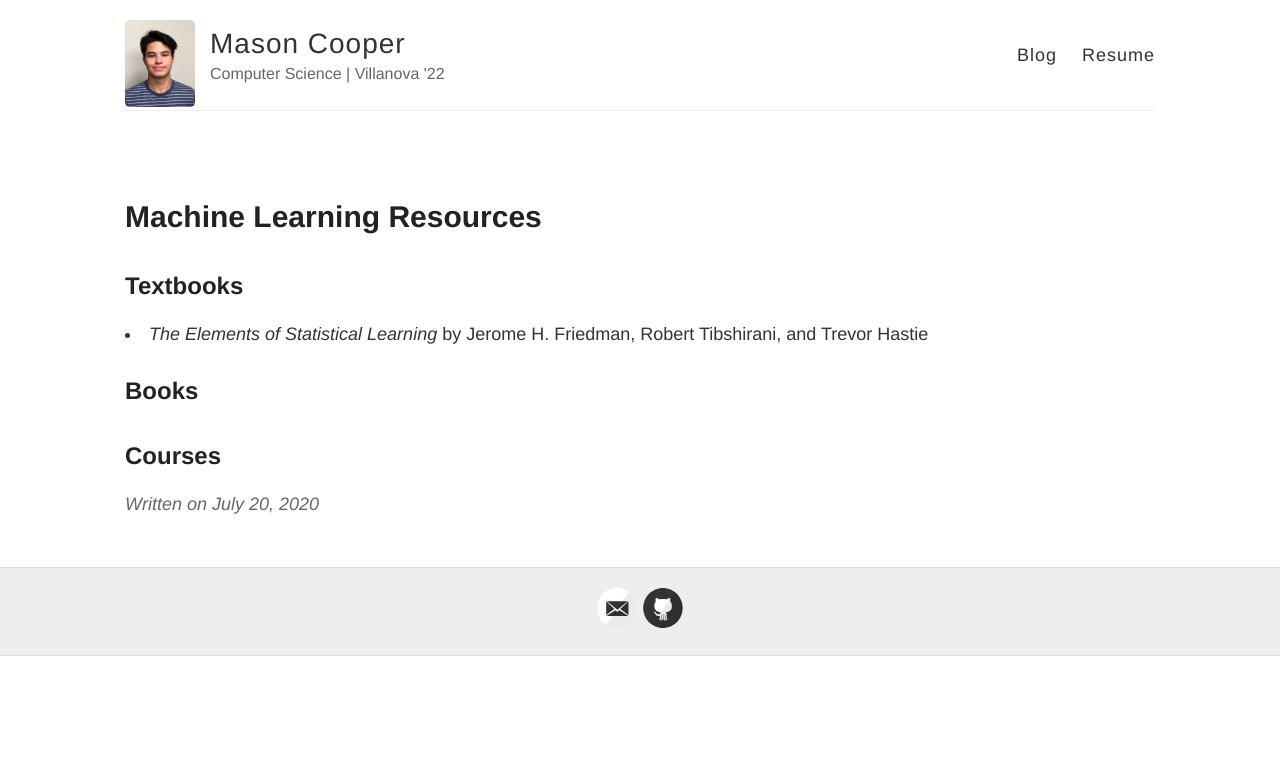
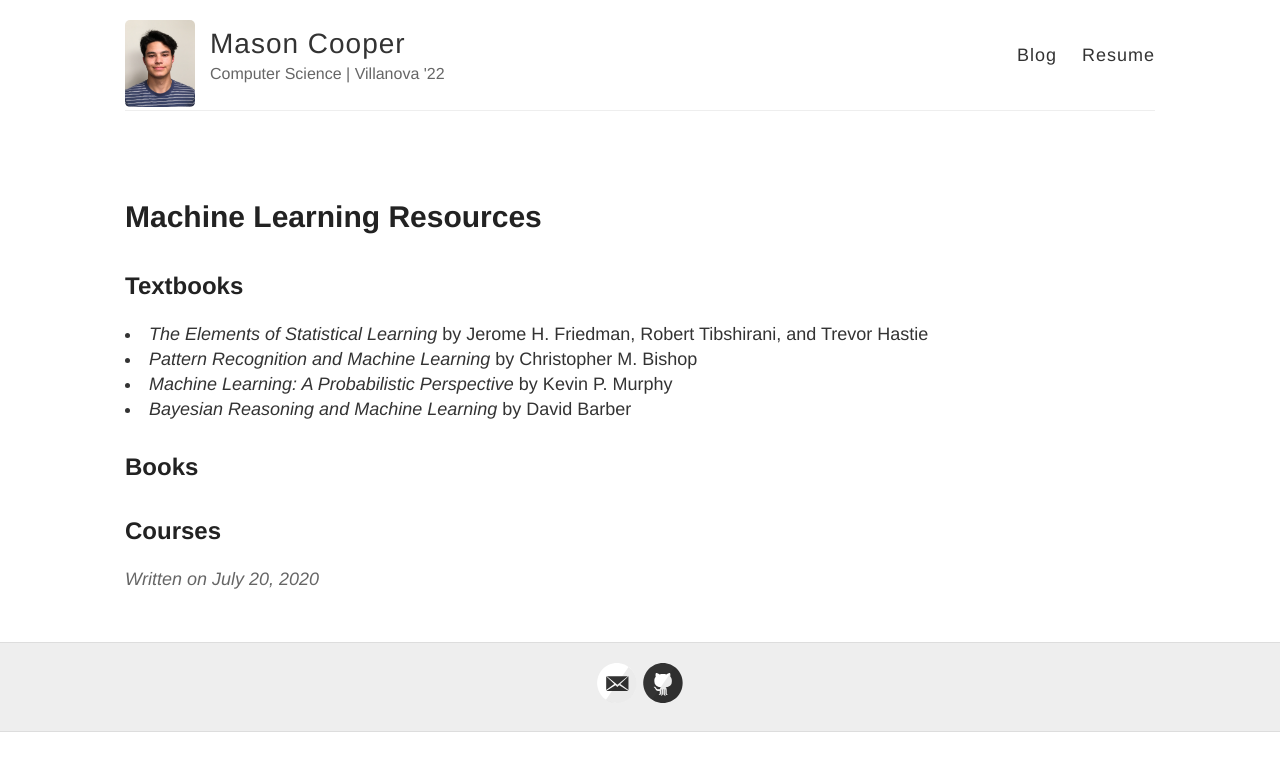
Before and after one commit to mjc5/mjc5.github.io, a Jekyll site: the page built from _posts/2020-7-20-Machine-Learning-Resources.html, in a window 1280 px wide. Shown: the top 771 px of the page. Built offline with Jekyll 4.4.1, drawn with Linux system fonts in a browser that asks for light colours.

Commit message:
Update 2020-7-20-Machine-Learning-Resources.html

```diff
--- a/_posts/2020-7-20-Machine-Learning-Resources.html
+++ b/_posts/2020-7-20-Machine-Learning-Resources.html
@@ -9,5 +9,8 @@ images:
 
 <h2> Textbooks </h2>
 <li><i>The Elements of Statistical Learning</i> by Jerome H. Friedman, Robert Tibshirani, and Trevor Hastie </li>
+<li><i>Pattern Recognition and Machine Learning</i> by Christopher M. Bishop  </li>
+<li><i>Machine Learning: A Probabilistic Perspective</i> by Kevin P. Murphy </li>
+<li><i>Bayesian Reasoning and Machine Learning</i> by David Barber </li>
 <h2> Books </h2>
 <h2> Courses </h2>
```
